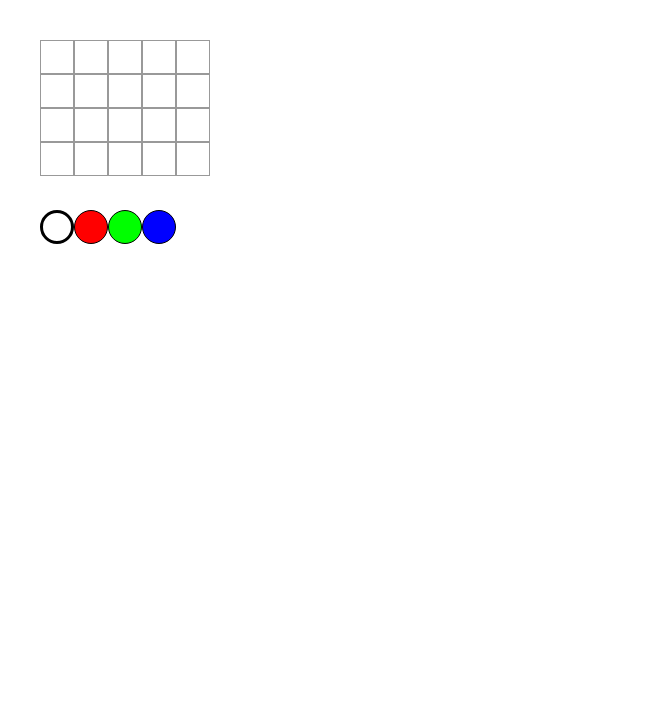
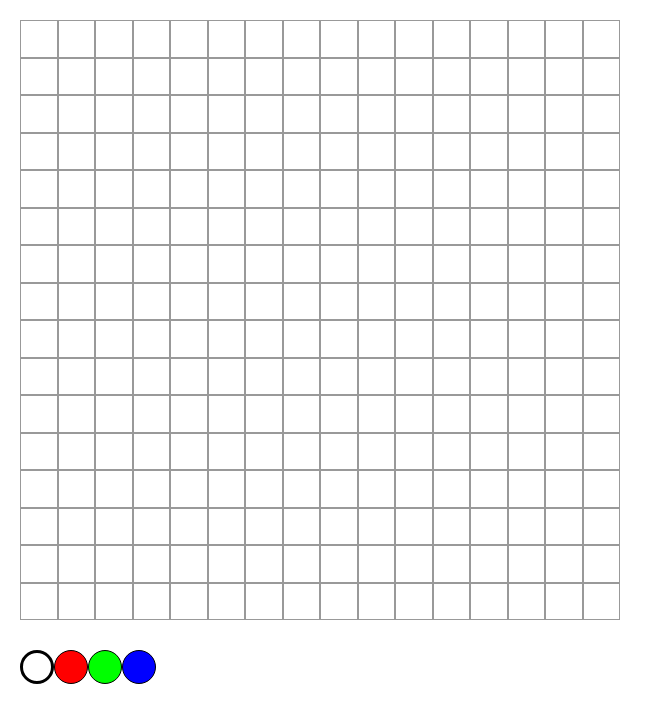
Before and after one commit to oogFranz/prime-paint, a React (Create React App) app: page / in a window 1280 px wide. Shown: the top 722 px of the page, without its empty margins (0-663 px from the left). Built offline with nearby package versions, Linux system fonts and the light colour scheme.

Commit message:
Use CSS grid to make the board flexible.

```diff
--- a/src/App.js
+++ b/src/App.js
@@ -5,7 +5,7 @@ class App extends Component {
   render() {
     return (
       <div className="App">
-        <Paint column={5} row={4} />
+        <Paint column={16} row={16} />
       </div>
     );
   }
--- a/src/index.css
+++ b/src/index.css
@@ -1,5 +1,5 @@
 body {
-  margin: 20px;
+  margin: 0;
   padding: 0;
   font-family: sans-serif;
 }
@@ -23,14 +23,10 @@ body {
 .square {
   border: 1px solid #999;
   float: left;
-  font-size: 18px;
   font-weight: bold;
-  line-height: 34px;
-  height: 34px;
   margin: 0;
   padding: 0;
   text-align: center;
-  width: 34px;
   outline: none;
 }
 
@@ -55,8 +51,15 @@ body {
 }
 
 .board {
-  display: inline-block;
+  display: grid;
   padding: 20px;
+  width: 75vmin;
+  height: 75vmin;
+}
+
+.board-row {
+  display: grid;
+  grid-auto-flow: column;
 }
 
 .palette {
```
